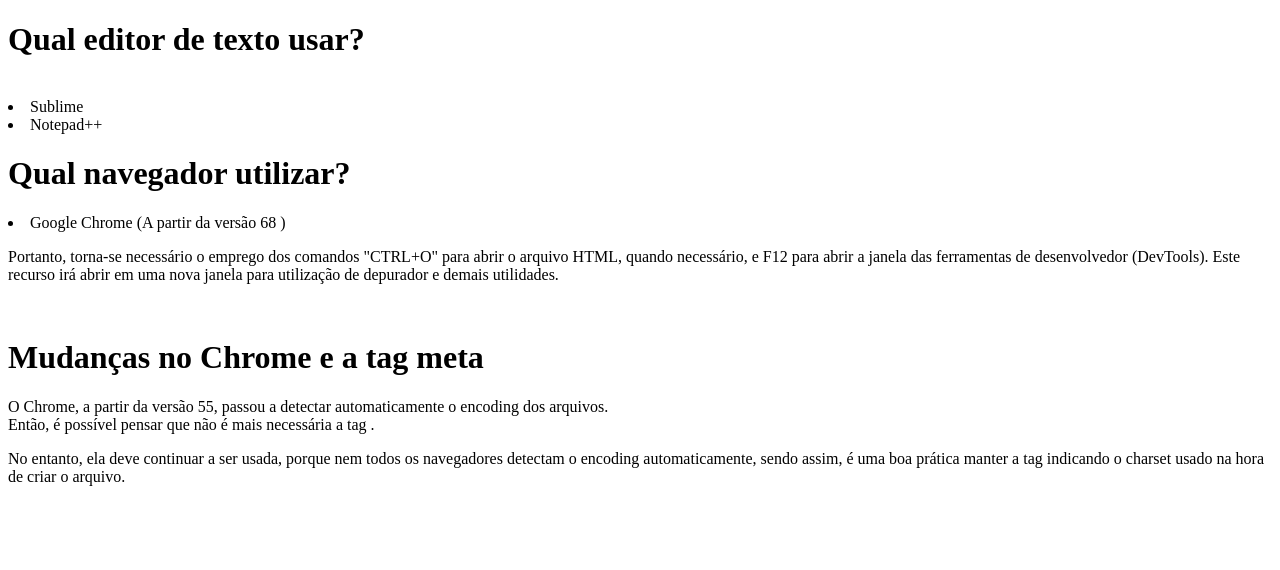
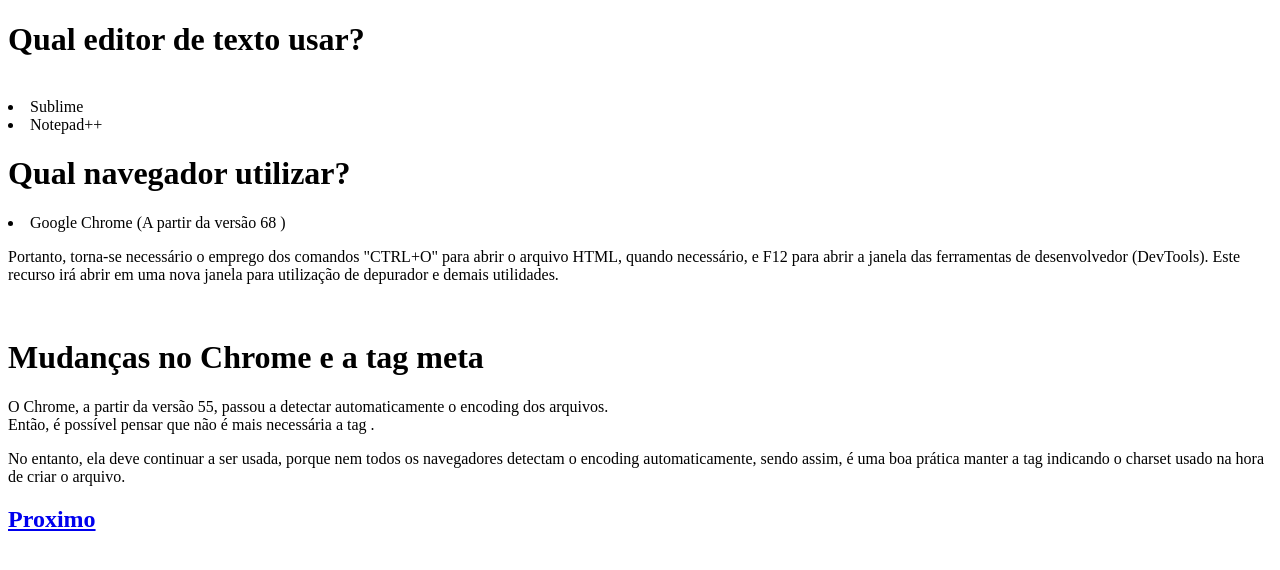
Before and after one commit to edskate/edskate.github.io, a plain HTML site: page Lógica de programação/programação03.html in a window 1280 px wide. Drawn offline with Linux system fonts and the light colour scheme.

Commit message:
Adicionando uma ancora

```diff
--- a/Lógica de programação/programação03.html
+++ b/Lógica de programação/programação03.html
@@ -18,5 +18,6 @@
     <h1>Mudanças no Chrome e a tag meta</h1>
     <p>O Chrome, a partir da versão 55, passou a detectar automaticamente o encoding dos arquivos. <br> Então, é possível pensar que não é mais necessária a tag .</p>
     <p>No entanto, ela deve continuar a ser usada, porque nem todos os navegadores detectam o encoding automaticamente, sendo assim, é uma boa prática manter a tag  indicando o charset usado na hora de criar o arquivo.</p>
+    <a href="programação04.html"><h2>Proximo</h2></a>
 </body>
 </html>
```
